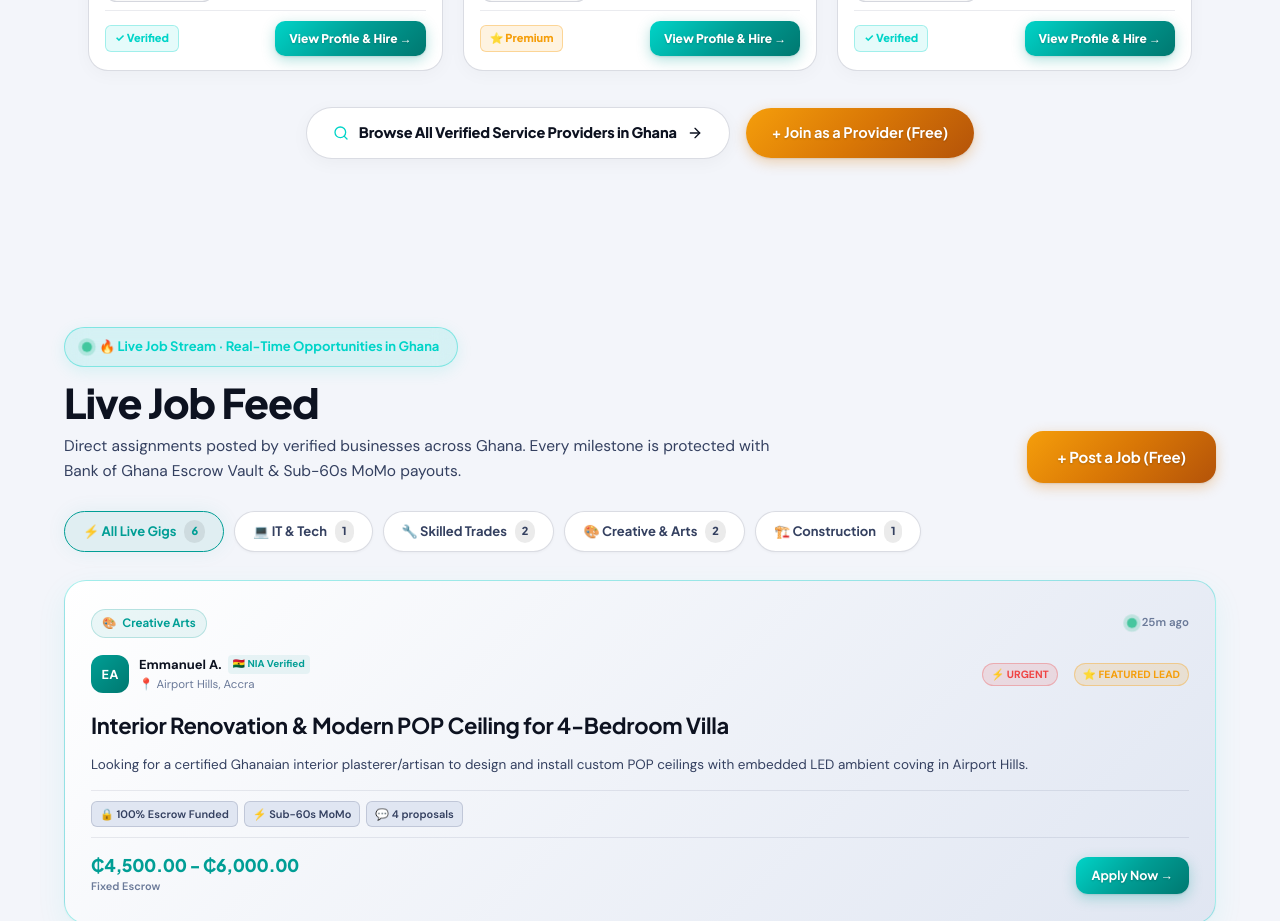
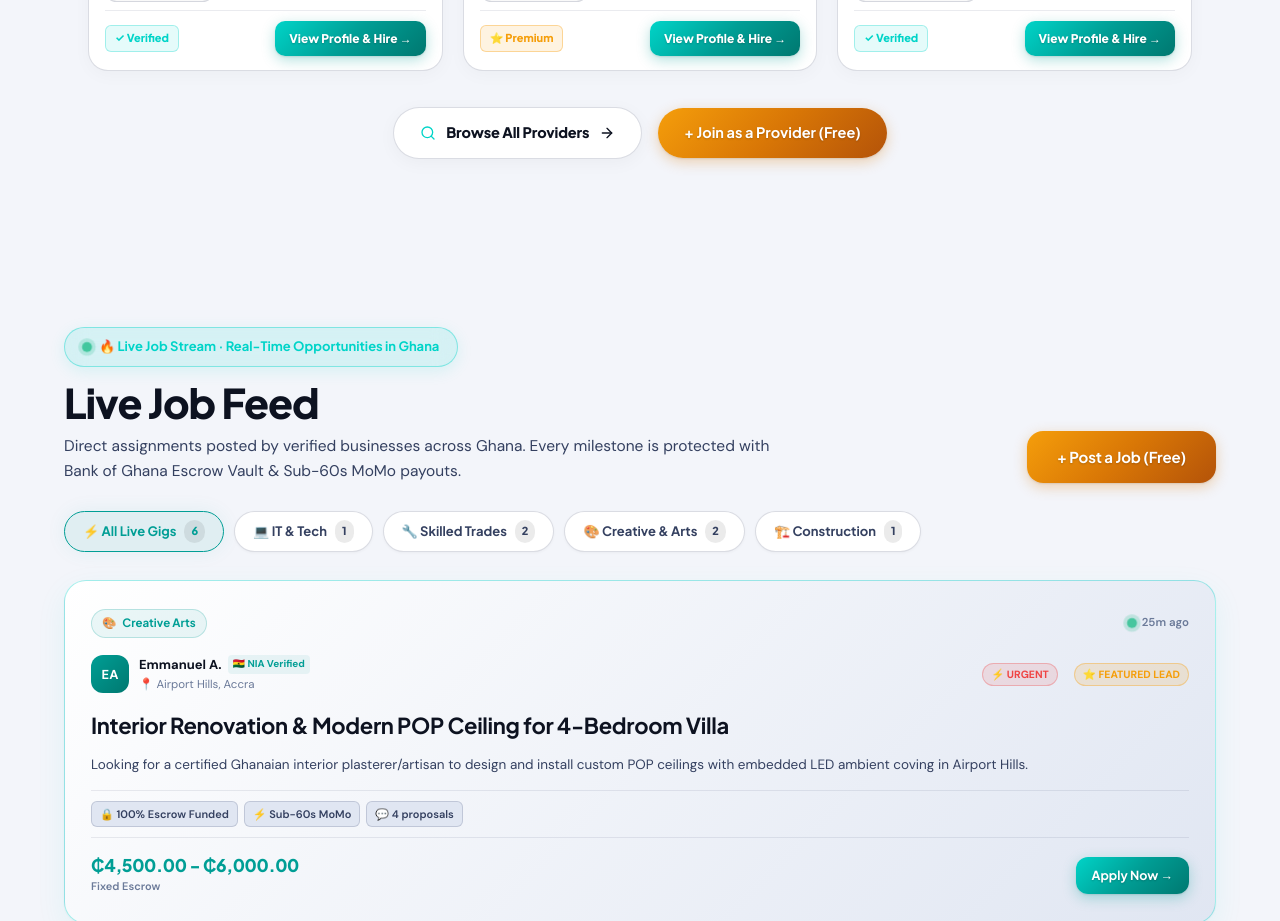
Before and after one commit to JoeVardyGC/GigGhana, a Next.js app: page / in a window 1280 px wide. Shown: the part 2080-3001 px from the top of the page. Built offline with nearby package versions, Linux system fonts and the light colour scheme.

Commit message:
feat(talent): update view more button text to concise 'Browse All Providers'

```diff
--- a/components/LandingPage.tsx
+++ b/components/LandingPage.tsx
@@ -869,7 +869,7 @@ const occupationSlides = [
               <div className="ljf-footer-actions">
                 <a href="/search/providers.php" className="btn btn-ghost btn-xl ljf-view-more-btn group">
                   <Search className="w-4 h-4 text-[#00D4C8] shrink-0" />
-                  <span>Browse All Verified Service Providers in Ghana</span>
+                  <span>Browse All Providers</span>
                   <ArrowRight className="w-4 h-4 text-current transition-transform duration-200 group-hover:translate-x-1 shrink-0" />
                 </a>
                 <a href="/auth/register.php?role=provider" className="btn btn-gold btn-xl">
```
